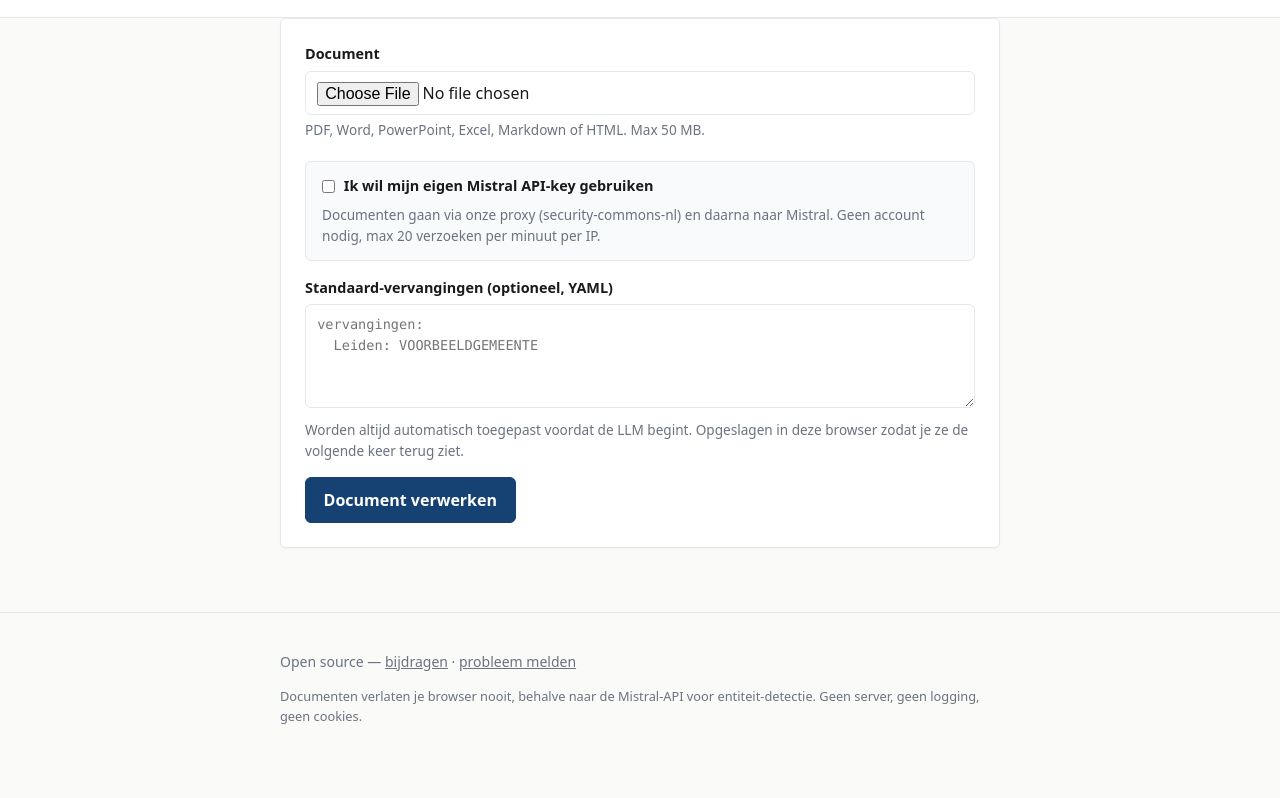
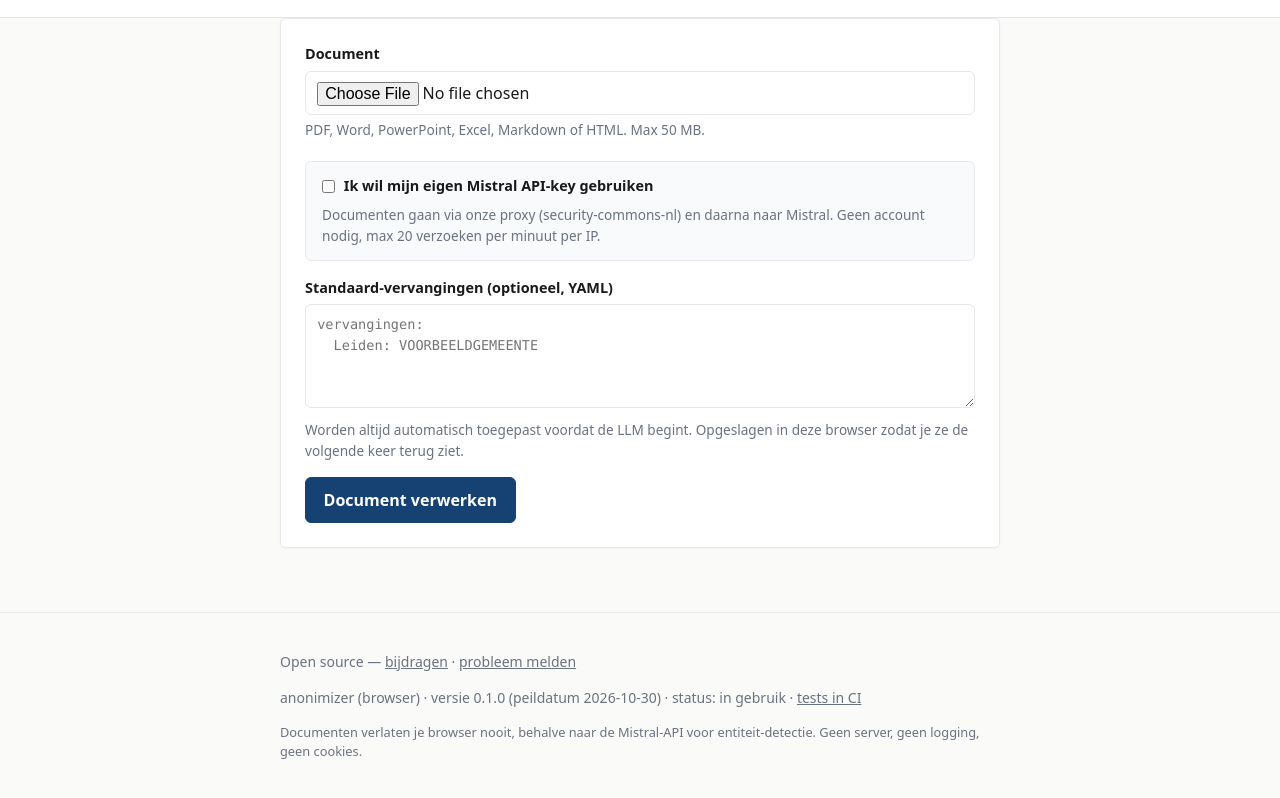
Before and after one commit to security-commons-nl/anonimizer-browser, a website built with Vite: page index.html in a window 1280 px wide. Shown: the part 156-954 px from the top of the page. Built offline with nearby package versions, Linux system fonts and the light colour scheme.

Commit message:
lat (statuut C5): versie, peildatum, status en tests in CI onderaan de pagina, met test

```diff
--- a/index.html
+++ b/index.html
@@ -24,6 +24,10 @@
           ·
           <a href="https://github.com/security-commons-nl/anonimizer-browser/issues/new/choose">probleem melden</a>
         </p>
+        <p class="lat">
+          anonimizer (browser) · versie 0.1.0 (peildatum 2026-10-30) · status: in gebruik ·
+          <a href="https://github.com/security-commons-nl/anonimizer-browser/actions/workflows/ci.yml">tests in CI</a>
+        </p>
         <p class="privacy-note">
           Documenten verlaten je browser nooit, behalve naar de Mistral-API voor entiteit-detectie.
           Geen server, geen logging, geen cookies.
```
Also changed, not shown: tests/lat.test.ts (added, +27 -0 lines), README.md.
